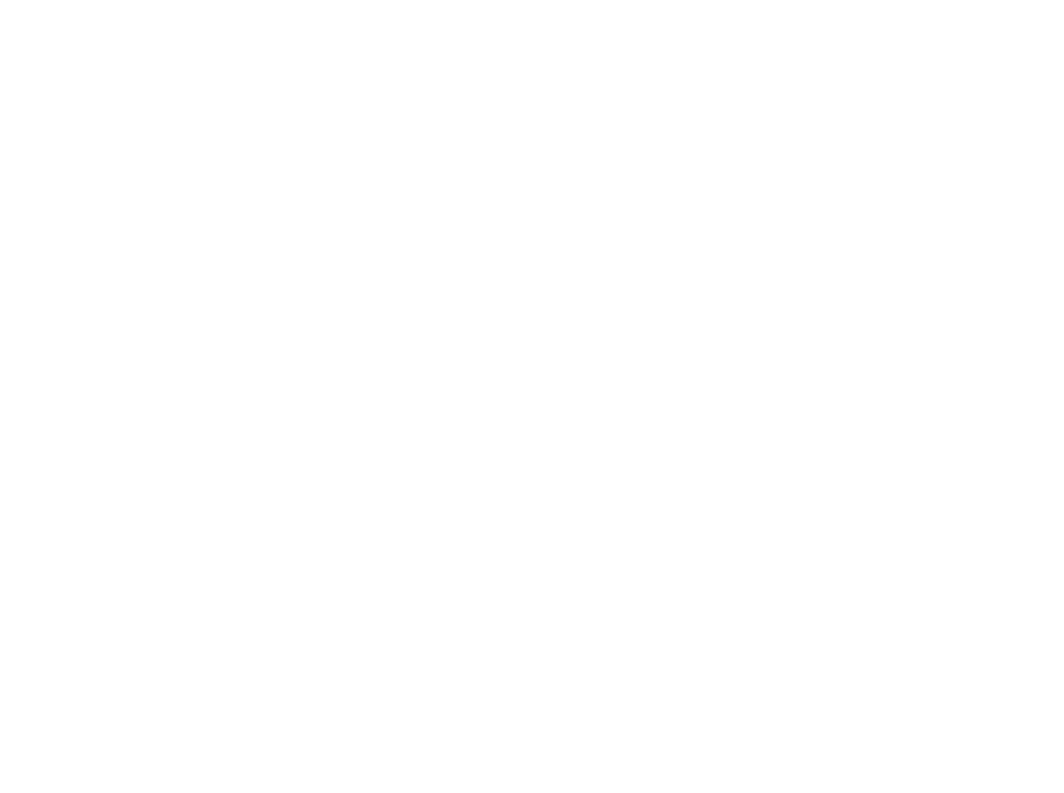
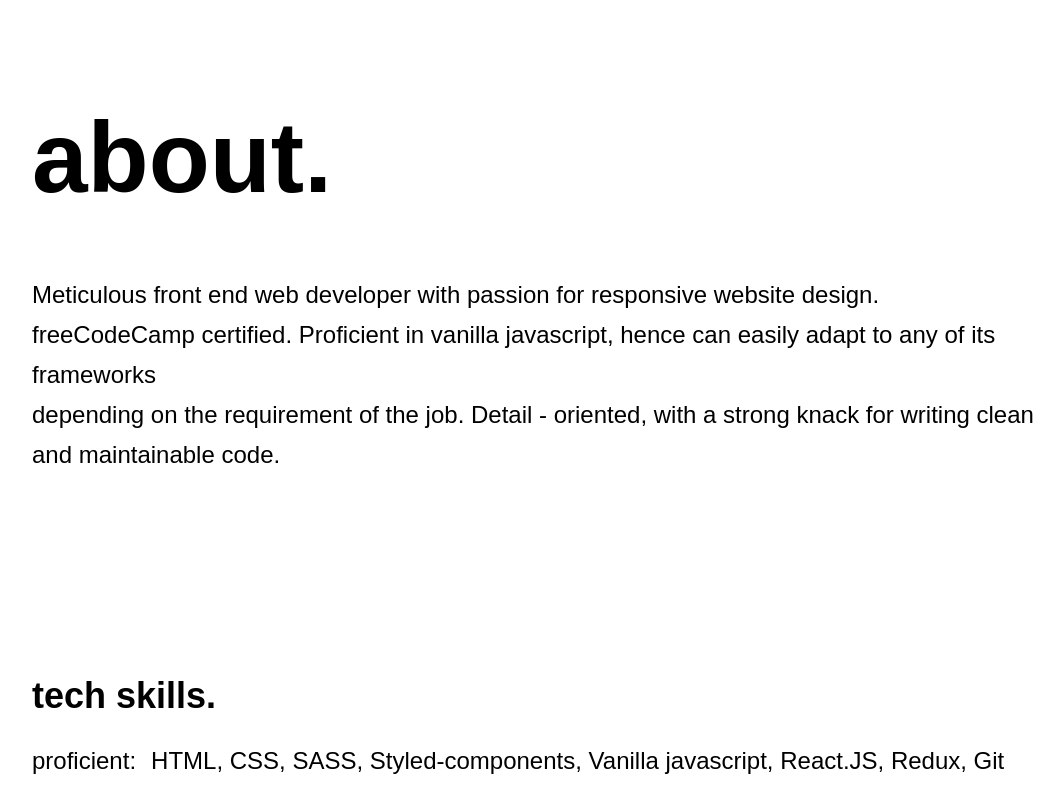
Before and after one commit to rahuloo5/portfolio_v1, a React (Create React App) app: page /about in a window 1280 px wide. Shown: the top 793 px of the page, without its empty margins (96-1160 px from the left). Built offline with nearby package versions, Linux system fonts and the light colour scheme.

Commit message:
complete basic styling for about page

```diff
--- a/src/App.tsx
+++ b/src/App.tsx
@@ -3,6 +3,7 @@ import { createGlobalStyle } from 'styled-components';
 import { BrowserRouter as Router, Route, Switch } from 'react-router-dom';
 
 import Home from './pages/home';
+import About from './pages/about';
 
 const GlobalStyles = createGlobalStyle`
   *,
@@ -21,6 +22,11 @@ const GlobalStyles = createGlobalStyle`
     font-size: 1.4rem;
     font-family: sans-serif;
   }
+
+  h1{
+    font-size: 100px;
+    font-weight: 600;
+  }
 `
 
 const App = () => {
@@ -30,6 +36,7 @@ const App = () => {
       <Router>
         <Switch>
           <Route exact path="/" component={Home} />
+          <Route exact path="/about" component={About} />
         </Switch>
       </Router>
     </>
--- a/src/layout/index.tsx
+++ b/src/layout/index.tsx
@@ -9,7 +9,7 @@ const LayoutContainer = styled.div`
 `;
 
 const Body = styled.div`
-
+    padding: 100px 10vw;
 `;
 
 interface Props {
--- /dev/null
+++ b/src/pages/about/index.tsx
@@ -0,0 +1,74 @@
+import React from 'react';
+import styled from 'styled-components';
+import Layout from '../../layout';
+
+const AboutContainer = styled.div`
+    .about__header{
+        margin-bottom: 60px;
+    }
+
+    .about__details{
+        margin-bottom: 200px;
+        font-size: 24px;
+        font-weight: 300;
+        line-height: 40px;
+    }
+
+    .about__tech-section{
+        margin-bottom: 110px;
+
+        &__header{
+            font-size: 36px;
+            font-weight: 600;
+            margin-bottom: 30px;
+        }
+
+        &__category{
+            font-size: 24px;
+            font-weight: 300;
+            margin-bottom: 15px;
+
+            span{
+                font-weight: 400;
+                margin-right: 15px;
+            }
+        }
+    }
+
+    .about__buttonContainer{
+
+        button{
+            font-size: 24px;
+            border: none;
+            color: #074BF8;
+            background-color: transparent;
+            cursor: pointer;
+            font-weight: 600;
+            font-style: italic;
+        }
+    }
+`
+
+const About = () => {
+    return (
+        <Layout isFooterPresent>
+            <AboutContainer>
+                <h1 className='about__header'>about.</h1>
+                <p className='about__details'>Meticulous front end web developer with passion for responsive website design. <br />
+                    freeCodeCamp certified. Proficient in vanilla javascript, hence can easily adapt to any of its frameworks <br />
+                    depending on the requirement of the job. Detail - oriented, with a strong knack for writing clean <br />
+                    and maintainable code.</p>
+                <section className='about__tech-section'>
+                    <h3 className='about__tech-section__header'>tech skills.</h3>
+                    <p className='about__tech-section__category'><span>proficient:</span>HTML, CSS, SASS, Styled-components, Vanilla javascript, React.JS, Redux, Git </p>
+                    <p className='about__tech-section__category'><span>familiar:</span>Typescript, webpack, Jest, JQuery, Blazor</p>
+                </section>
+                <section className='about__buttonContainer'>
+                    <button>Go to projects</button>&#10230;
+                </section>
+            </AboutContainer>
+        </Layout>
+    )
+};
+
+export default About
--- a/src/pages/home/index.tsx
+++ b/src/pages/home/index.tsx
@@ -10,7 +10,6 @@ const HomeContainer = styled.div`
     align-items: center;
 
     .home__title{
-        font-size: 100px;
         margin-right: 15px;
     }
 
```
